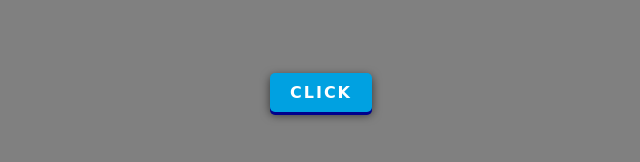
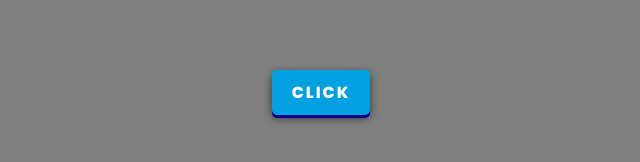
Before and after one commit to Pinaka-Pani-18/CSS-Buttons, a plain HTML site: page Button-1/index.html in a window 1280 px wide. Shown: the part 308-470 px from the top of the page, 319-959 px from the left. Drawn offline with Linux system fonts and the light colour scheme.

Commit message:
font family changed

```diff
--- a/Button-1/style.css
+++ b/Button-1/style.css
@@ -1,3 +1,5 @@
+@import url('https://fonts.googleapis.com/css2?family=Poppins:wght@100;200;300;400;500;600;700;800;900&display=swap');
+
 body{
     margin: 0;
     padding: 0;
@@ -6,7 +8,7 @@ body{
     justify-content: center;
     align-items: center;
     min-height: 100vh;
-    font-family: cursive;
+    font-family: 'Poppins', sans-serif;
 }
 
 a{
--- a/Button-2/style.css
+++ b/Button-2/style.css
@@ -1,3 +1,5 @@
+@import url('https://fonts.googleapis.com/css2?family=Poppins:wght@100;200;300;400;500;600;700;800;900&display=swap');
+
 body{
     margin: 0;
     padding: 0;
@@ -8,7 +10,7 @@ body{
     flex-direction: column;
     gap: 10px;
     min-height: 100vh;
-    font-family: cursive;
+    font-family: 'Poppins', sans-serif;
 }
 
 .btn{
--- a/Button-3/style.css
+++ b/Button-3/style.css
@@ -1,3 +1,5 @@
+@import url('https://fonts.googleapis.com/css2?family=Poppins:wght@100;200;300;400;500;600;700;800;900&display=swap');
+
 * {
   margin: 0;
   padding: 0;
@@ -14,7 +16,7 @@ body {
 .btn {
   color: black;
   font-size: 24px;
-  font-family: cursive;
+  font-family: 'Poppins', sans-serif;
   padding: 5px 30px;
   border: 2px solid black;
   position: relative;
--- a/Button-4/style.css
+++ b/Button-4/style.css
@@ -1,8 +1,10 @@
+@import url('https://fonts.googleapis.com/css2?family=Poppins:wght@100;200;300;400;500;600;700;800;900&display=swap');
+
 * {
   padding: 0;
   margin: 0;
   box-sizing: border-box;
-  font-family: cursive;
+  font-family: 'Poppins', sans-serif;
 }
 
 body {
--- a/Button-5/style.css
+++ b/Button-5/style.css
@@ -1,7 +1,10 @@
+@import url('https://fonts.googleapis.com/css2?family=Poppins:wght@100;200;300;400;500;600;700;800;900&display=swap');
+
 * {
   margin: 0;
   padding: 0;
   box-sizing: border-box;
+  font-family: 'Poppins', sans-serif;
 }
 
 body {
--- a/Button-6/style.css
+++ b/Button-6/style.css
@@ -1,7 +1,10 @@
+@import url('https://fonts.googleapis.com/css2?family=Poppins:wght@100;200;300;400;500;600;700;800;900&display=swap');
+
 * {
   margin: 0;
   padding: 0;
   box-sizing: border-box;
+  font-family: 'Poppins', sans-serif;
 }
 
 body {
@@ -34,7 +37,6 @@ span {
   z-index: 1;
   text-transform: uppercase;
   font-weight: bold;
-  font-family: cursive;
 }
 
 .b1 {
```
